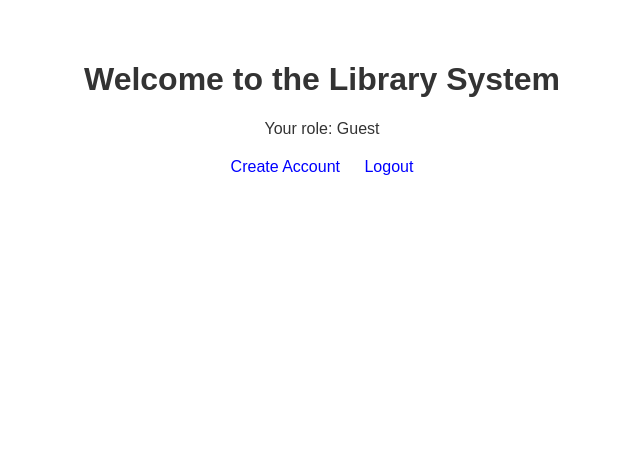
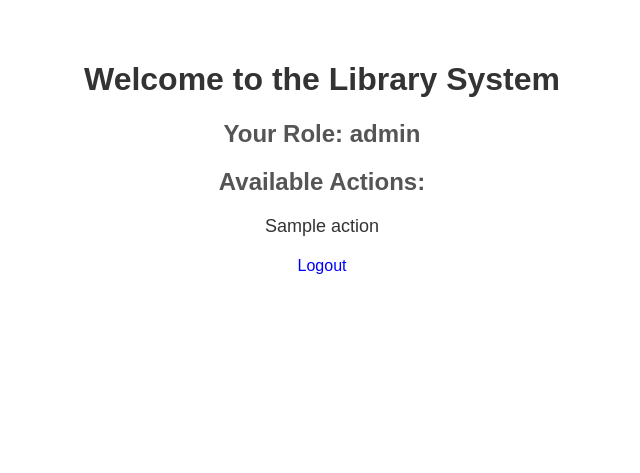
Before and after one commit to vinhhuynh09/CMPE-132-Project, a Flask app: template Project/templates/home.html in a window 1280 px wide. Shown: the top 473 px of the page, without its empty margins (318-958 px from the left). Run offline with Flask 3, Linux system fonts and the light colour scheme; the template is opened without the code that fills it: most values are stand-ins (such as "Sample title", 1, 10 or a date in 2020).

Commit message:
Update home.html

```diff
--- a/Project/templates/home.html
+++ b/Project/templates/home.html
@@ -22,6 +22,20 @@
             color: #333;
         }
 
+        h2 {
+            color: #555;
+        }
+
+        ul {
+            list-style-type: none;
+            padding: 0;
+        }
+
+        ul li {
+            font-size: 18px;
+            margin: 10px 0;
+        }
+
         .nav {
             margin-top: 20px;
         }
@@ -40,10 +54,24 @@
 
 <body>
     <h1>Welcome to the Library System</h1>
-    <p>Your role: {{ session.get('role', 'Guest') }}</p>
+    <h2>Your Role: {{ role }}</h2>
+
+    <h2>Available Actions:</h2>
+    <ul>
+        {% for action in actions %}
+            <li>{{ action }}</li>
+        {% endfor %}
+    </ul>
 
     <div class="nav">
-        <a href="/createaccount">Create Account</a>
+        {% if role == 'Admin' %}
+            <a href="/createaccount">Create Account</a>
+            <form action="/delete_user" method="POST" style="display: inline;">
+                <label for="username">Delete User:</label>
+                <input type="text" name="username" placeholder="Enter username" required>
+                <button type="submit">Delete</button>
+            </form>
+        {% endif %}
         <a href="/">Logout</a>
     </div>
 </body>
```
